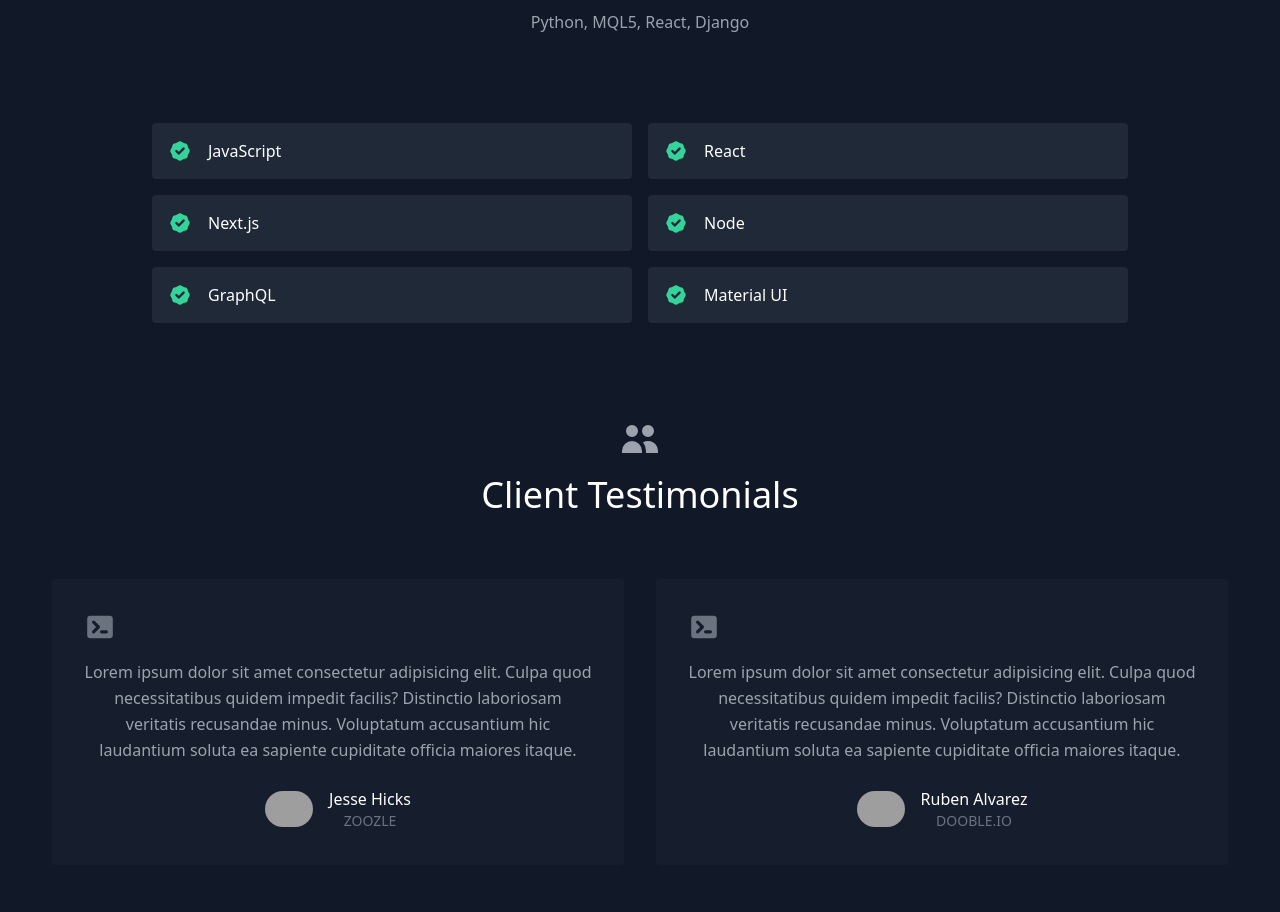
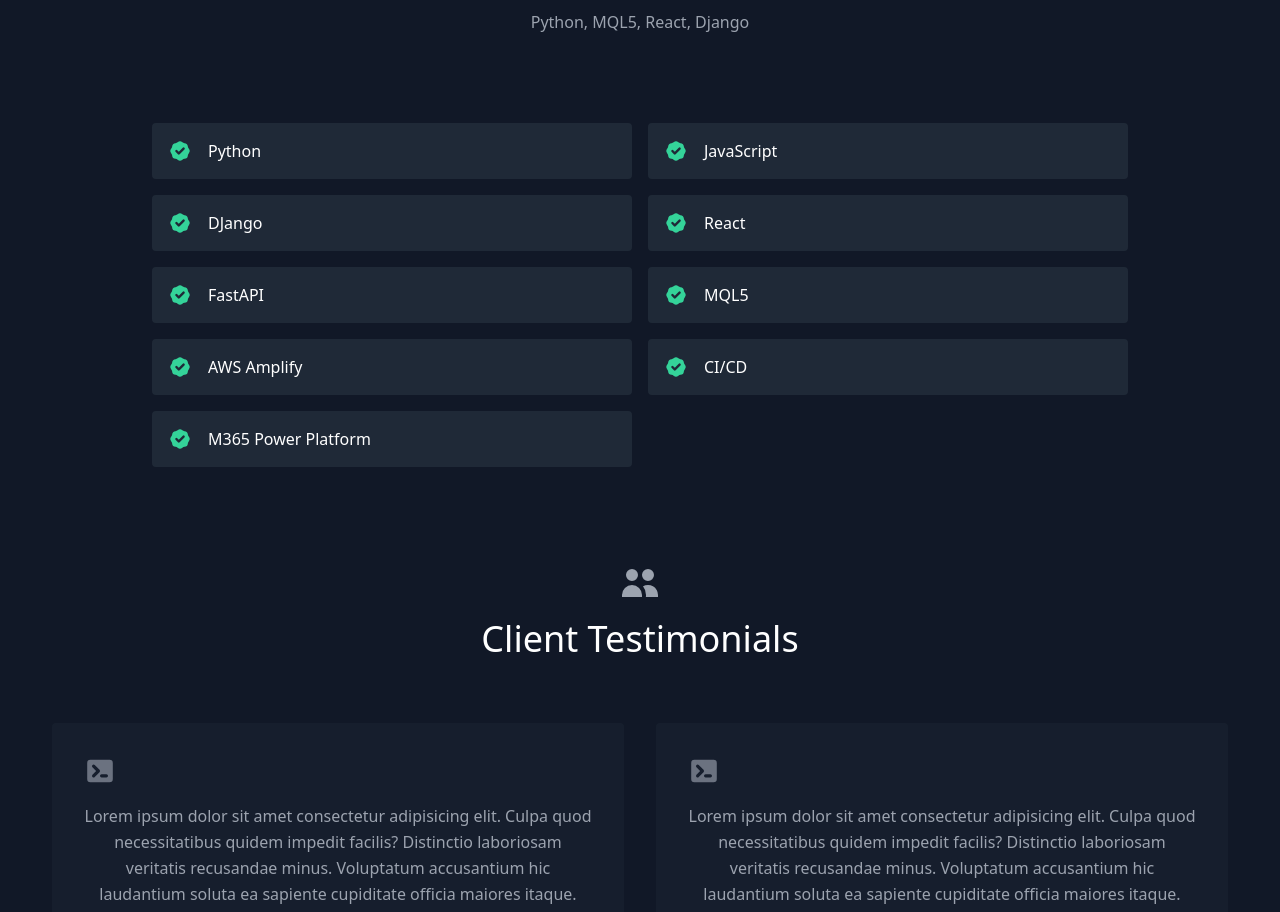
Before and after one commit to abdullah2202/react_portfolio, a React (Create React App) app: page / in a window 1280 px wide. Shown: the part 1500-2412 px from the top of the page. Built offline with nearby package versions, Linux system fonts and the light colour scheme; grey boxes are pictures that could not be loaded.

Commit message:
Updated Skills

```diff
--- a/src/data.js
+++ b/src/data.js
@@ -51,10 +51,13 @@
 ];
 
 export const skills = [
+  "Python",
   "JavaScript",
+  "DJango",
   "React",
-  "Next.js",
-  "Node",
-  "GraphQL",
-  "Material UI",
+  "FastAPI",
+  "MQL5",
+  "AWS Amplify",
+  "CI/CD",
+  "M365 Power Platform",
 ];
```
